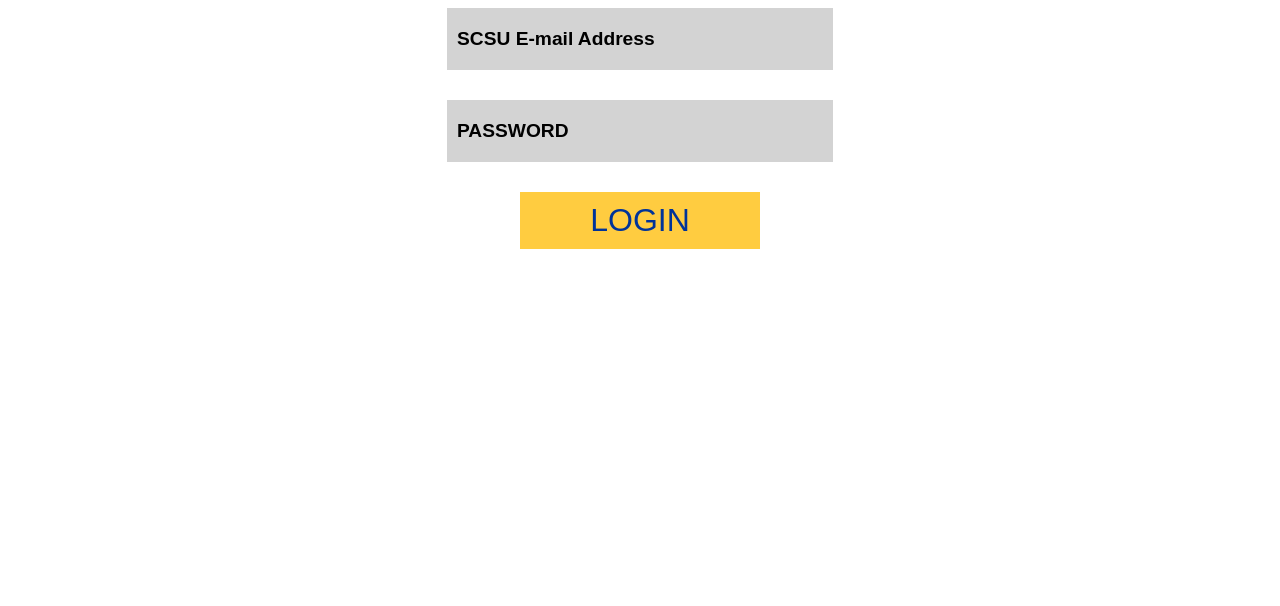
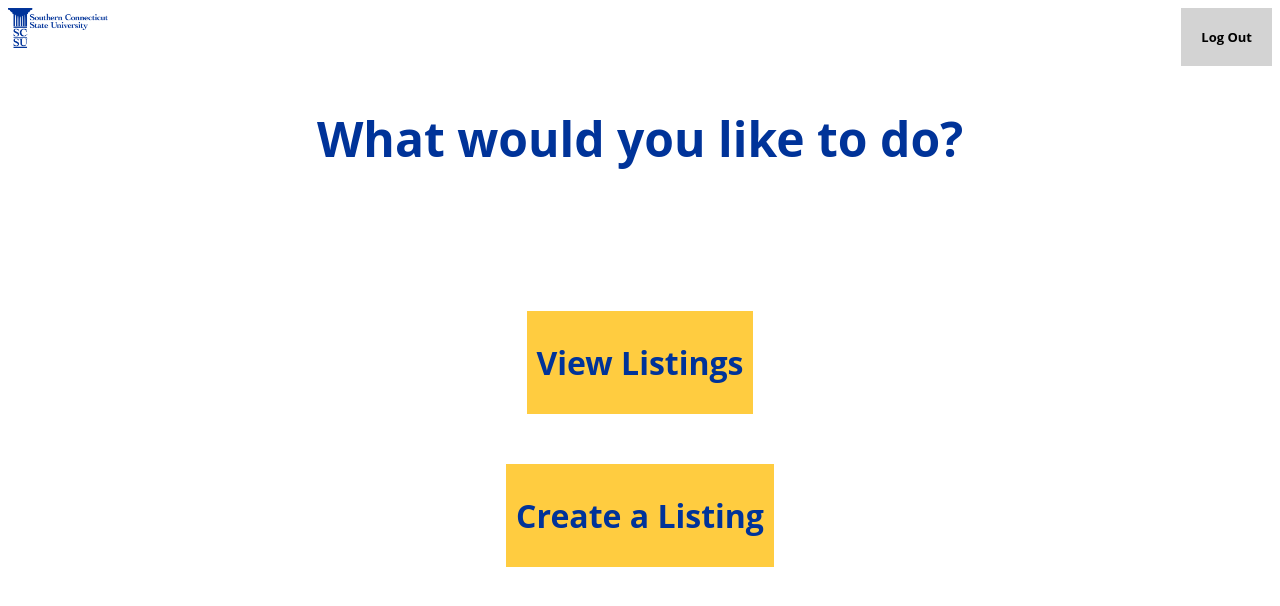
Before and after one commit to SanteIsHere/CSC330_BookSwap, a Flask app: template app/templates/profile.html in a window 1280 px wide. Shown: the top 606 px of the page. Run offline with Flask 3, Linux system fonts and the light colour scheme; the template is opened without the code that fills it: values that come from a table or form of the project are taken from there, others are empty.

Commit message:
Initialize `profile.html` template and route (not finished); General CSS tag renaming

```diff
--- a/app/templates/login.html
+++ b/app/templates/login.html
@@ -3,7 +3,7 @@
 {% block content %}
 <div id="form-cont">
     <!-- `nav` container holds 'Back' anchor - redirecting to home page. And "Login" heading. -->
-    <nav class="form-nav">
+    <nav>
         <a id="back-btn" class="btn-secondary" href={{ url_for('main.welcome')  }}>Back</a>
         <h1>Login</h1>
     </nav>
--- a/app/templates/profile.html
+++ b/app/templates/profile.html
@@ -1,13 +1,21 @@
 {% extends 'base.html' %}
-{% block title %}Login{% endblock %}
+{% block title %}Profile{% endblock %}
 {% block content %}
 <div id="form-cont">
-    <!-- Form for the document. User logs in by entering their (valid) credentials. Uses forms defined in `forms.py`. -->
-    <form method="post">
-        <!-- {{ form.hidden_tag() }} -->
-        {{ form.email(placeholder="SCSU E-mail Address", class="form-text-field") }}
-        {{ form.password(placeholder="PASSWORD", class="form-text-field") }}
-        {{ form.submit(class="form-submit") }}
-    </form>
+    <nav>
+        <div id="nav-elements">
+            <!-- TODO: Implement navigation/redirect back to home page -->
+            <img id="nav-logo" src="{{ url_for('static', filename='images/SCSU_LogoRGB.png') }}"
+            style="width: 100px;">
+            <!-- TODO: Implement proper logout functionality (via route) -->
+            <a id="logout-btn" class="btn-secondary" href={{ url_for('main.welcome') }}>Log Out</a>
+        </div>
+        <h1>What would you like to do?</h1>
+    </nav>
+    <div class="content-nav">
+        <!-- TODO: Implement the `listings_view` and `create_listing` routes (and templates) -->
+        <a href={{ url_for('main.listings_view') }} class="btn-main">View Listings</a>
+        <a href={{ url_for('main.create_listing') }} class="btn-main">Create a Listing</a>
+    </div>
 </div>
 {% endblock %}
--- a/app/templates/register.html
+++ b/app/templates/register.html
@@ -3,7 +3,7 @@
 {% block content %}
 <div id="form-cont">
     <!-- `nav` container holds 'Back' anchor - redirecting to home page. And "Login" heading. -->
-    <nav class="form-nav">
+    <nav>
         <a id="back-btn" class="btn-secondary" href={{ url_for('main.welcome')  }}>Back</a>
         <h1>Create an account</h1>
     </nav>
--- a/app/templates/welcome.html
+++ b/app/templates/welcome.html
@@ -2,7 +2,7 @@
 
 {% block content %}
     <main>
-        <div id="welcome-content">
+        <div class="content-nav">
             <h1>Welcome to the SCSU Book Swap</h1>
             <div id="btn-container">
                 <!-- `main` refers to the blueprint defined in `routes.py` -->
--- a/static/css/styles.css
+++ b/static/css/styles.css
@@ -17,7 +17,7 @@
 }
 
 
-#welcome-content {
+.content-nav {
     display: flex;
     flex-direction: column;
     gap: 50px;
@@ -58,12 +58,27 @@
     align-self: flex-start;
 }
 
-.form-nav {
+#logout-btn {
+    align-self: flex-end;
+    margin-left: auto;
+}
+
+#nav-logo {
+    align-self: flex-start;
+}
+
+nav {
     display: flex;
     flex-direction: column;
     align-items: center;
     width: 100%;
 
+}
+
+#nav-elements {
+    display: flex;
+    flex-direction: row;
+    width: 100%;
 }
 
 #form-cont {
```
Also changed, not shown: app/routes.py (+19 -0 lines).
